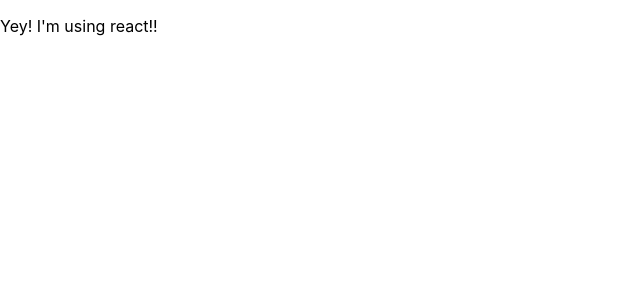
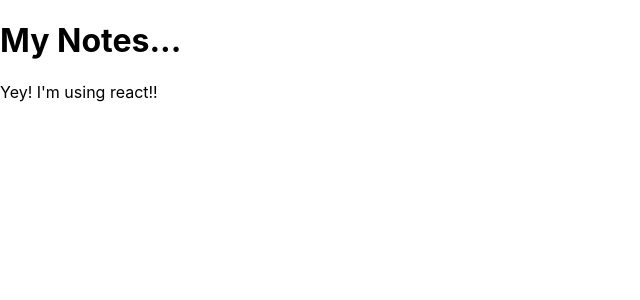
Before and after one commit to OriginUnknown/fmp-react-app, a React (Create React App) app: page / in a window 1280 px wide. Shown: the top 300 px of the page, without its empty margins (0-640 px from the left). Built offline with nearby package versions, Linux system fonts and the light colour scheme.

Commit message:
[react-app] - Added Header component Task: Work done:

```diff
--- /dev/null
+++ b/src/components/Navigation/Header.js
@@ -0,0 +1,7 @@
+import React from 'react';
+
+const header = props => (
+        <h1>{ props.title }</h1>
+    )
+
+export default header;
--- a/src/containers/App.js
+++ b/src/containers/App.js
@@ -1,5 +1,6 @@
 import React, { Component } from 'react';
 import APP_CONST from '../resources/en-GB';
+import Header from '../components/Navigation/Header';
 
 import './App.css';
 
@@ -7,6 +8,7 @@ class App extends Component {
   render() {
     return (
       <div className="App">
+      <Header title={APP_CONST.NAVIGATION.HEADER.title } />
           <p>{ APP_CONST.TEST.MESSAGE }</p>
       </div>
     );
--- a/src/resources/en-GB.js
+++ b/src/resources/en-GB.js
@@ -1,4 +1,9 @@
 const APP_CONST = {
+    NAVIGATION: {
+        HEADER: {
+            title: "My Notes..."
+        }
+    },
     TEST: {
         MESSAGE: "Yey! I'm using react!!"
     }
```
